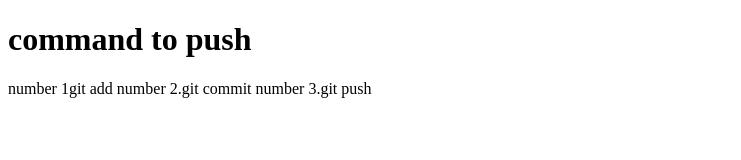
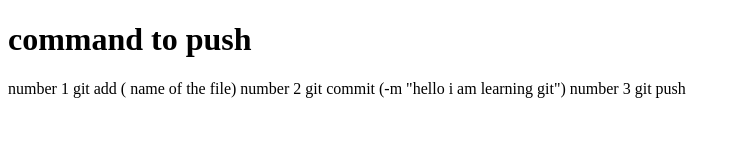
Before and after one commit to paladitya06/learning-git-, a plain HTML site: page index.html in a window 1280 px wide. Shown: the whole page, without its empty margins (0-741 px from the left). Drawn offline with Linux system fonts and the light colour scheme.

Commit message:
updated index file

```diff
--- a/index.html
+++ b/index.html
@@ -10,9 +10,11 @@
         command to push
     </h1>
     <p>
-        number 1git add
-        number 2.git commit
-        number 3.git push
+        number 1 git add ( name of the file)
+        number 2 git commit (-m "hello i am learning git")
+        number 3 git push
+
+
     </p>
 
 </body>
```
